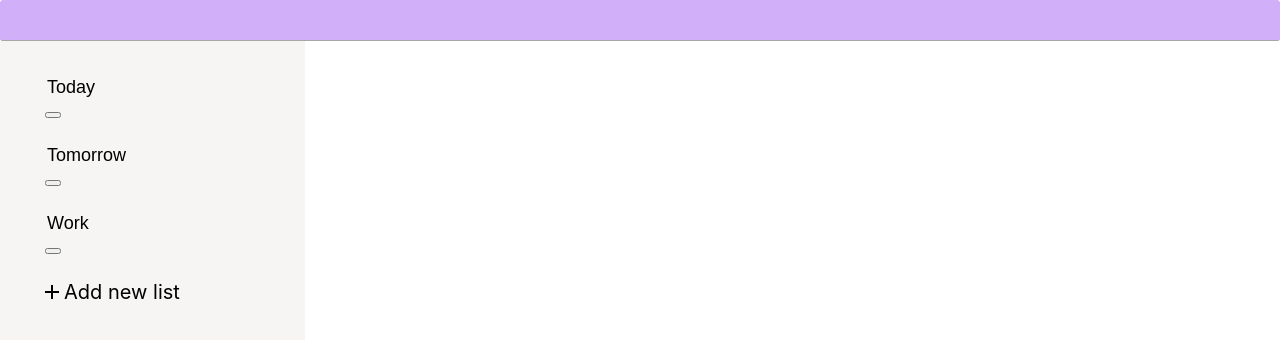
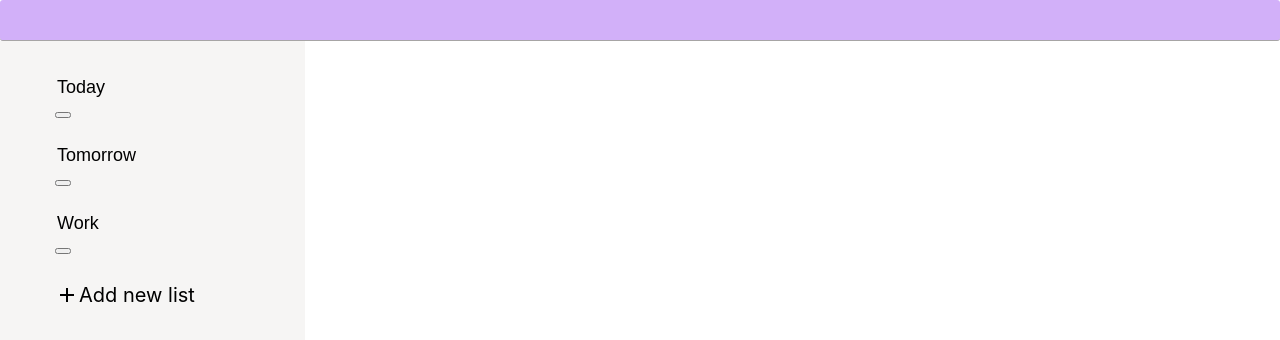
Before and after one commit to alefirr/productivity-app, a React (Create React App) app: page / in a window 1280 px wide. Shown: the top 340 px of the page. Built offline with nearby package versions, Linux system fonts and the light colour scheme.

Commit message:
edit side item button style

```diff
--- a/package.json
+++ b/package.json
@@ -6,6 +6,7 @@
     "@testing-library/jest-dom": "^5.16.5",
     "@testing-library/react": "^13.3.0",
     "@testing-library/user-event": "^13.5.0",
+    "immer": "^9.0.15",
     "react": "^18.2.0",
     "react-dom": "^18.2.0",
     "react-scripts": "5.0.1",
--- a/public/index.html
+++ b/public/index.html
@@ -20,6 +20,14 @@
     <link
       href="https://fonts.googleapis.com/css2?family=Lato:wght@300&display=swap"
       rel="stylesheet"
+    />
+    <link
+      rel="stylesheet"
+      href="https://fonts.googleapis.com/css2?family=Material+Symbols+Outlined:opsz,wght,FILL,GRAD@48,400,0,0"
+    />
+    <link
+      rel="stylesheet"
+      href="https://fonts.googleapis.com/css2?family=Material+Symbols+Outlined:opsz,wght,FILL,GRAD@20..48,100..700,0..1,-50..200"
     />
     <link
       rel="stylesheet"
--- a/src/App.css
+++ b/src/App.css
@@ -29,10 +29,9 @@
 
 .side-bar-item {
   padding: 10px;
-  margin: 5px 15px;
+  margin: 5px 15px 5px 25px;
   padding-left: 30px;
   height: fit-content;
-  /* border-bottom: 1px solid rgba(201, 201, 206, 1); */
   border-radius: 20px;
 }
 
@@ -44,11 +43,59 @@
   background-color: rgba(199, 199, 204, 0.5);
 }
 
+.input-side-bar-item-container {
+  display: flex;
+  flex-direction: row;
+  align-items: center;
+  justify-content: flex-end;
+}
+
 .input-side-bar-item {
+  width: 100%;
+  text-align: start;
   border: none;
   background-color: transparent;
   font-size: 18px;
   color: black;
+}
+.input-side-bar-item:focus {
+}
+
+.disable-input-side-bar-item-button {
+  height: 30px;
+  width: 30px;
+  border: none;
+  border-radius: 50%;
+  background-color: rgba(169, 104, 243, 0.521);
+  font-size: 18px;
+  color: black;
+  cursor: default;
+  display: flex;
+  align-items: center;
+  justify-content: center;
+  margin: 0 5px;
+}
+.disable-input-side-bar-item-button:hover {
+  background-color: rgba(143, 50, 249, 0.612);
+}
+.disable-input-side-bar-item-button:active {
+  background-color: rgba(72, 6, 148, 0.612);
+}
+.add-side-bar-item {
+  display: flex;
+  flex-direction: row;
+  align-items: center;
+  justify-content: flex-start;
+  padding: 13px 10px 13px 30px;
+}
+.add-side-bar-item span {
+  height: 24px;
+  font-size: 24px;
+}
+.add-side-bar-item p {
+  margin: 0;
+  height: 24px;
+  font-size: 20px;
 }
 
 .list-view {
@@ -65,20 +112,3 @@
   font-size: 18px;
   font-family: 'Lato', sans-serif;
 }
-
-.add-side-bar-item {
-  display: flex;
-  flex-direction: row;
-  padding-left: 25px;
-}
-.add-side-bar-item span {
-  height: 24px;
-  font-size: 24px;
-}
-.add-side-bar-item p {
-  margin: 0;
-  height: 24px;
-  font-size: 20px;
-  /* padding-top: 2px; */
-  box-sizing: border-box;
-}
```
Also changed, not shown: 1 other file (tests, documents, lock files or other folders).
